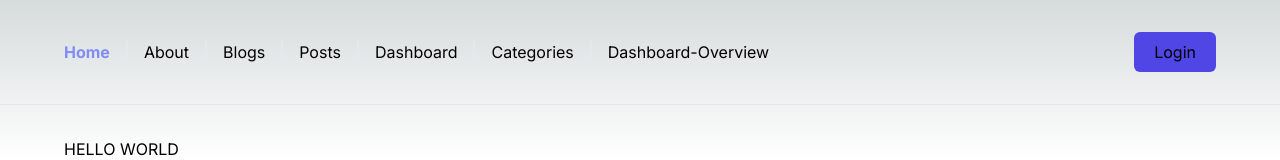
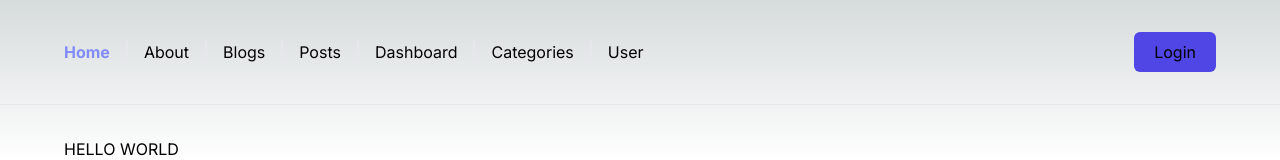
Before and after one commit to Jisan-Dev/next-crash, a Next.js app: page / in a window 1280 px wide. Shown: the top 160 px of the page. Built offline with nearby package versions, Linux system fonts and the light colour scheme.

Commit message:
explored middleware

```diff
--- a/app/components/Navbar.js
+++ b/app/components/Navbar.js
@@ -42,8 +42,8 @@ export default function Navbar() {
     },
     {
       sn: 7,
-      title: 'Dashboard-Overview',
-      href: '/dashboard/overview',
+      title: 'User',
+      href: '/user',
     },
   ];
 
```
Also changed, not shown: middleware.js (added, +25 -0 lines).
